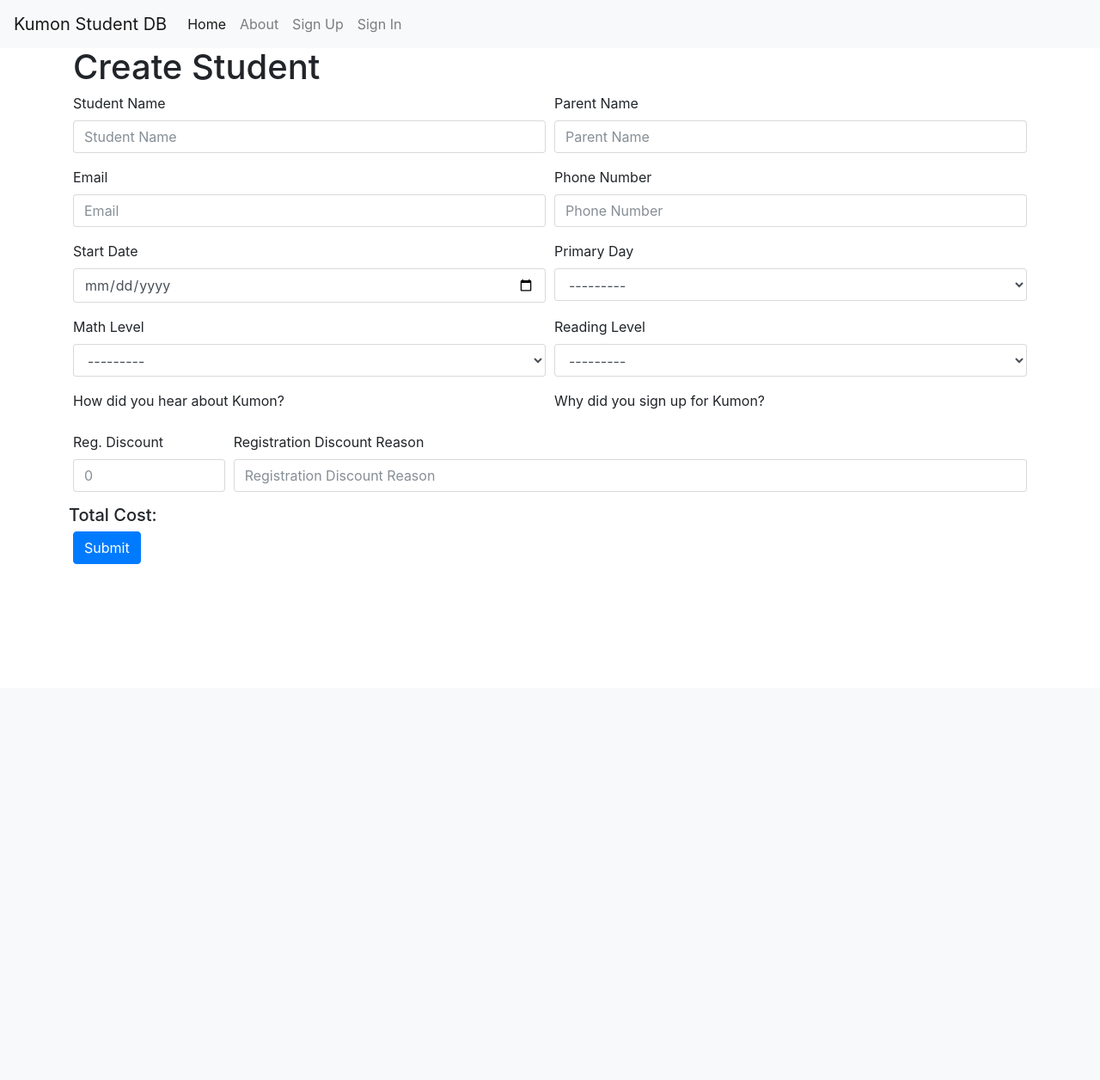
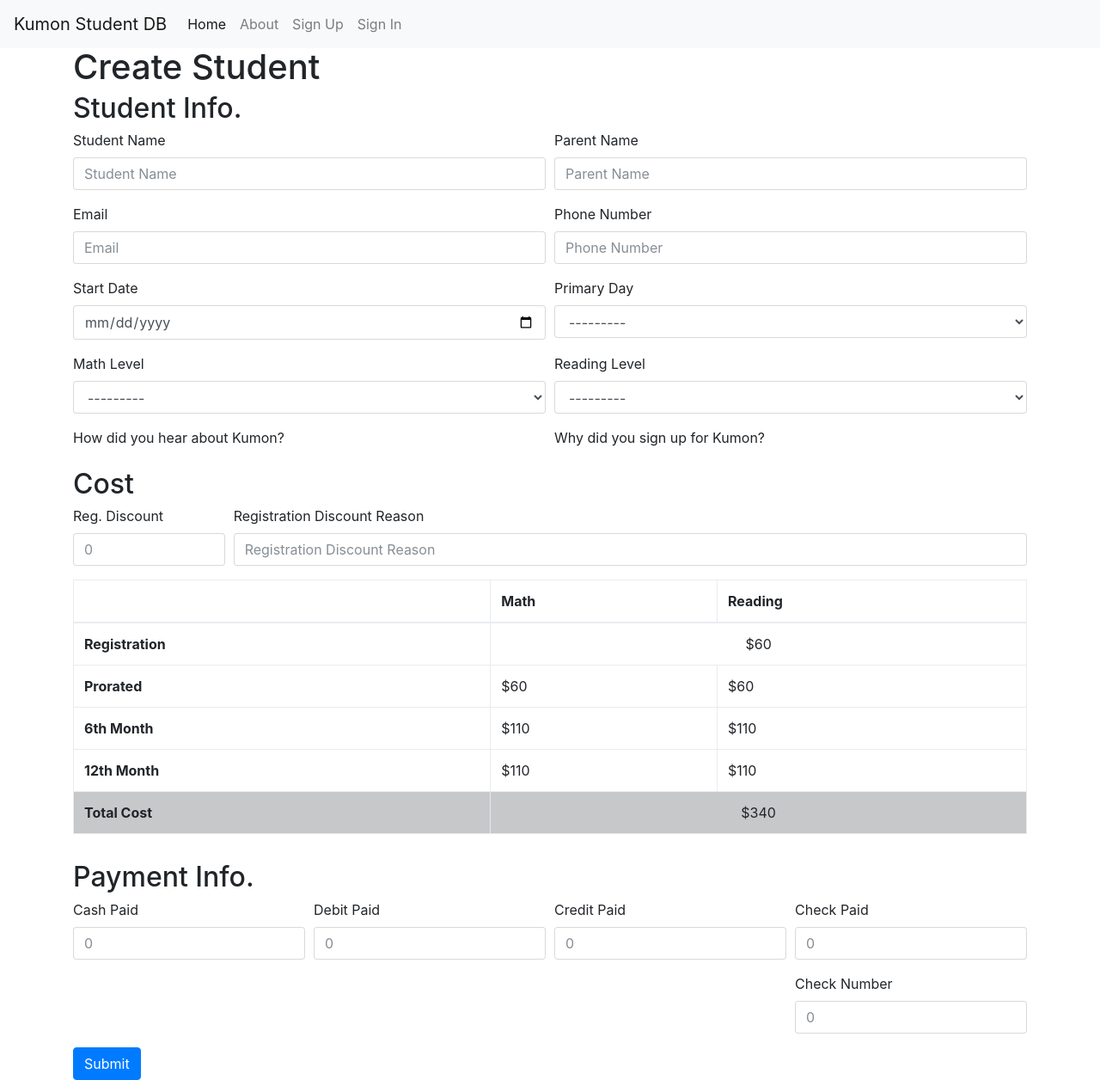
Before and after one commit to half-adder/kumon, a Django app: page /student_registration/students/create in a window 1280 px wide. Shown: the whole page at 86% size. Before the commit the page ends 656 px from the top, so only its background shows below. Run offline with Django 3.2, Linux system fonts and the light colour scheme; data that the repository does not hold is empty; some libraries are stand-ins or nearby versions.

Commit message:
added cost table to student creation form

```diff
--- a/kumon_student_db/student_registration/models.py
+++ b/kumon_student_db/student_registration/models.py
@@ -107,7 +107,7 @@
     how_choices = models.ManyToManyField(HowChoice, blank=True)  # TODO: blank false
 
     # Payment Info
-    registration_discount_percent = core_models.SmallIntegerRangeField(
+    registration_discount_percent = core_models.SmallIntegerRangeField(  # TODO just make this a small integer field
         min_value=0, max_value=100
     )
     registration_discount_reason = models.CharField(max_length=500, blank=True)
--- a/kumon_student_db/student_registration/views.py
+++ b/kumon_student_db/student_registration/views.py
@@ -40,8 +40,8 @@
     """Return the prorated cost for the given date
 
     TODO: test this
-    TODO: what if a date is submitted before the first monthly cost entry?
-    TODO: what if a monthlycost entry doesn't exist?
+    TODO: what if a date is submitted before the first MonthlyCost entry?
+    TODO: what if a MonthlyCost entry doesn't exist?
     """
     try:
         start_date_str = request.GET["start_date"]
--- a/kumon_student_db/templates/student_registration/student_form.html
+++ b/kumon_student_db/templates/student_registration/student_form.html
@@ -4,12 +4,12 @@
 
 {% block content %}
   <h1>Create Student</h1>
+  <h2>Student Info.</h2>
   <form method="post">
     {% csrf_token %}
-    {{ form.non_field_errors }}
+    {{ form.non_field_errs }}
     <div class="form-row">
       <div class="form-group col">
-        {{ form.first_name.errors }} {# TODO: use full name instead of first/last#}
         <label for="{{ form.first_name.id_for_label }}">Student Name</label>
         <input type="text" class="form-control" id="{{ form.first_name.id_for_label }}" placeholder="Student Name">
       </div>
@@ -65,43 +65,108 @@
     </div>
 
     <div class="form-row">
+      {# TODO: Fix the formatting on this #}
       <div class="form-group col">
         <label>How did you hear about Kumon?</label>
-          {% for choice in form.how_choices %}
-            <div class="form-check">
-              <input class="form-check-input" type="checkbox">
-              <label class="form-check-label" for="someID" >{{ choice }}</label>
-            </div>
-          {% endfor %}
+        {% for choice in form.how_choices %}
+          <div class="form-check">
+            <input class="form-check-input" type="checkbox">
+            <label class="form-check-label" for="someID">{{ choice }}</label>
+          </div>
+        {% endfor %}
       </div>
       <div class="form-group col">
         <label>Why did you sign up for Kumon?</label>
         {% for choice in form.why_choices %}
           <div class="form-check">
             <input class="form-check-input" type="checkbox" id="someId">
-            <label class="form-check-label" for="someID" >{{ choice }}</label>
+            <label class="form-check-label" for="someID">{{ choice }}</label>
           </div>
         {% endfor %}
       </div>
     </div>
 
+    <h2>Cost</h2>
     <div class="form-row">
       <div class="form-group col-2">
-        <label for="{{ form.registration_discount_reason.id_for_label }}">Reg. Discount</label>
-        <input type="text" class="form-control" id="{{ form.registration_discount_reason.id_for_label }}" placeholder="0">
+        <label for="{{ form.registration_discount.id_for_label }}">Reg. Discount</label>
+        <input type="number" class="form-control" id="{{ form.registration_discount.id_for_label }}" placeholder="0">
       </div>
       <div class="form-group col">
         {# TODO: Autopopulate this field #}
         <label for="{{ form.registration_discount_reason.id_for_label }}">Registration Discount Reason</label>
-        <input type="text" class="form-control" id="{{ form.registration_discount_reason.id_for_label }}" placeholder="Registration Discount Reason">
+        <input type="text" class="form-control" id="{{ form.registration_discount_reason.id_for_label }}"
+               placeholder="Registration Discount Reason">
       </div>
     </div>
 
     <div class="form-row">
       {#  TODO: need to make an API call here #}
       {#  TODO: Also, this cost stuff should probably be a table? #}
-      <h5>Total Cost: </h5>
+      <div class="form-group col">
+        <table class="table table-bordered">
+          <thead>
+          <tr>
+            <th scope="col"></th>
+            <th scope="col">Math</th>
+            <th scope="col">Reading</th>
+          </tr>
+          </thead>
+          <tbody>
+          <tr>
+            <th scope="row">Registration</th>
+            <td colspan="2" style="text-align:center;">$<span id="registration_cost">60</span></td>
+          </tr>
+          <tr>
+            <th scope="row">Prorated</th>
+            <td>$<span class="prorated-cost">60</span></td>
+            <td>$<span class="prorated-cost">60</span></td>
+          </tr>
+          <tr>
+            <th scope="row">6th Month</th>
+            <td>$<span class="monthly-cost">110</span></td>
+            <td>$<span class="monthly-cost">110</span></td>
+          </tr>
+          <tr>
+            <th scope="row">12th Month</th>
+            <td>$<span class="monthly-cost">110</span></td>
+            <td>$<span class="monthly-cost">110</span></td>
+          </tr>
+          <tr class="table-dark">
+            <th scope="row">Total Cost</th>
+            <td colspan="2" style="text-align:center;">$340</td>
+          </tr>
+          </tbody>
+        </table>
+      </div>
     </div>
+
+    <h2>Payment Info.</h2>
+    <div class="form-row">
+      <div class="form-group col">
+        <label for="{{ form.cash_paid.id_for_label }}">Cash Paid</label>
+        <input type="number" class="form-control" id="{{ form.cash_paid.id_for_label }}" placeholder="0">
+      </div>
+      <div class="form-group col">
+        <label for="{{ form.debit_paid.id_for_label }}">Debit Paid</label>
+        <input type="number" class="form-control" id="{{ form.debit_paid.id_for_label }}" placeholder="0">
+      </div>
+      <div class="form-group col">
+        <label for="{{ form.credit_paid.id_for_label }}">Credit Paid</label>
+        <input type="number" class="form-control" id="{{ form.credit_paid.id_for_label }}" placeholder="0">
+      </div>
+      <div class="form-group col">
+        <label for="{{ form.check_paid.id_for_label }}">Check Paid</label>
+        <input type="number" class="form-control" id="{{ form.check_paid.id_for_label }}" placeholder="0">
+      </div>
+    </div>
+    <div class="form-row">
+      <div class="form-group col-3 ml-auto">
+        <label for="">Check Number</label>
+        <input type="number" class="form-control" placeholder="0">
+      </div>
+    </div>
+
 
     <button type="submit" class="btn btn-primary">Submit</button>
   </form>
```
